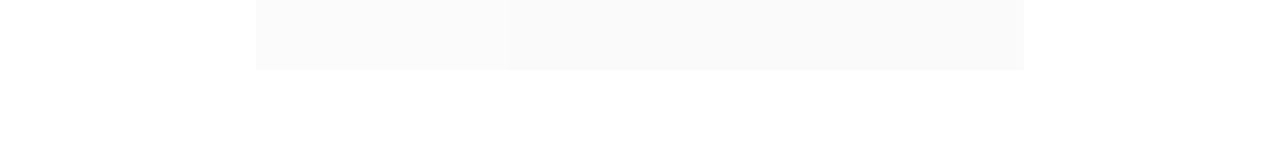
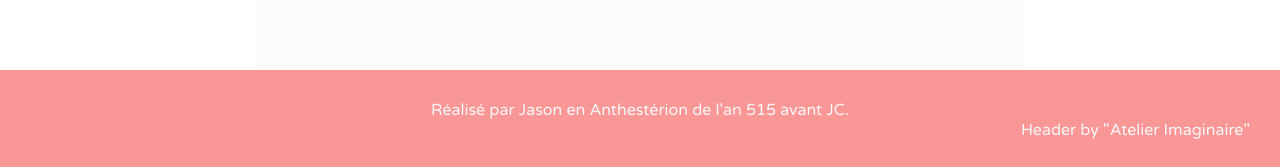
Before and after one commit to LessBeaver/argo_front, a React (Create React App) app: page / in a window 1280 px wide. Shown: the part 769-936 px from the top of the page. Before the commit the page ends 839 px from the top, so only its background shows below. Built offline with nearby package versions, Linux system fonts and the light colour scheme; no server answers.

Commit message:
one of the last

```diff
--- a/src/App.js
+++ b/src/App.js
@@ -2,6 +2,7 @@ import React from "react";
 import "./App.css";
 import ArgoContainer from "./components/ArgoContainer";
 import Header from "./components/Header";
+import Footer from "./components/Footer";
 
 export default function App() {
   return (
@@ -10,6 +11,7 @@ export default function App() {
       <section className="App-body">
         <ArgoContainer />
       </section>
+      <Footer />
     </div>
   )
 }
--- a/src/components/Footer.jsx
+++ b/src/components/Footer.jsx
@@ -0,0 +1,13 @@
+import React from 'react';
+import './foothead.css';
+
+export default function Footer() {
+    return (
+        <div className="Footer">
+            <p>Réalisé par Jason en Anthestérion de l'an 515 avant JC.</p>
+            <div className="Footer-ref">
+                <span>Header by <a href="https://atelierimaginaire.com" target="_blank" rel="noreferrer"> "Atelier Imaginaire"</a></span>
+            </div>
+        </div>
+    )
+}
--- a/src/components/Header.jsx
+++ b/src/components/Header.jsx
@@ -1,6 +1,5 @@
 import React from 'react';
 import './foothead.css';
-// import header from './images/header.jpg'
 
 export default function Header() {
     return(
--- a/src/components/foothead.css
+++ b/src/components/foothead.css
@@ -1,3 +1,5 @@
+/* Header */
+
 .Header {
     width: 100%;
     height: 350px;
@@ -33,3 +35,33 @@
     position: inherit;
     z-index: 1;
 }
+
+/* Footer */
+
+.Footer {
+    background-color: rgba(247, 108, 108, 0.7);
+    width: 100%;
+    height: 100px;
+    color: whitesmoke;
+}
+
+.Footer p {
+    padding: 30px 15px 0 15px;
+    margin: 0;
+}
+
+.Footer-ref {
+    display: flex;
+    justify-content: end;
+    margin: 0 30px;
+}
+
+a:link, a:visited {
+    color: whitesmoke;
+    text-decoration: none;
+    cursor: pointer;
+  }
+
+  a:link:active, a:visited:active {
+    color: whitesmoke;
+  }
```
